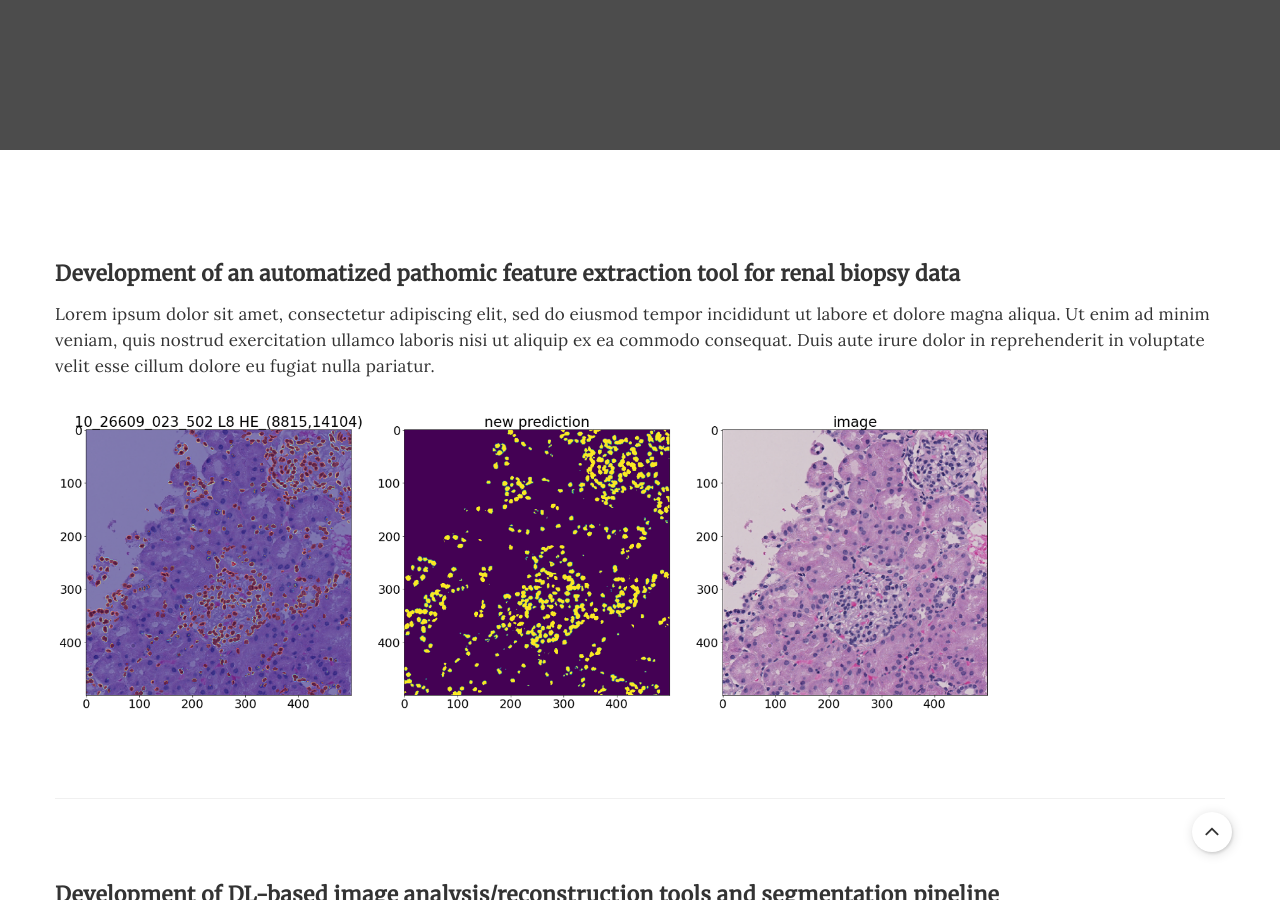
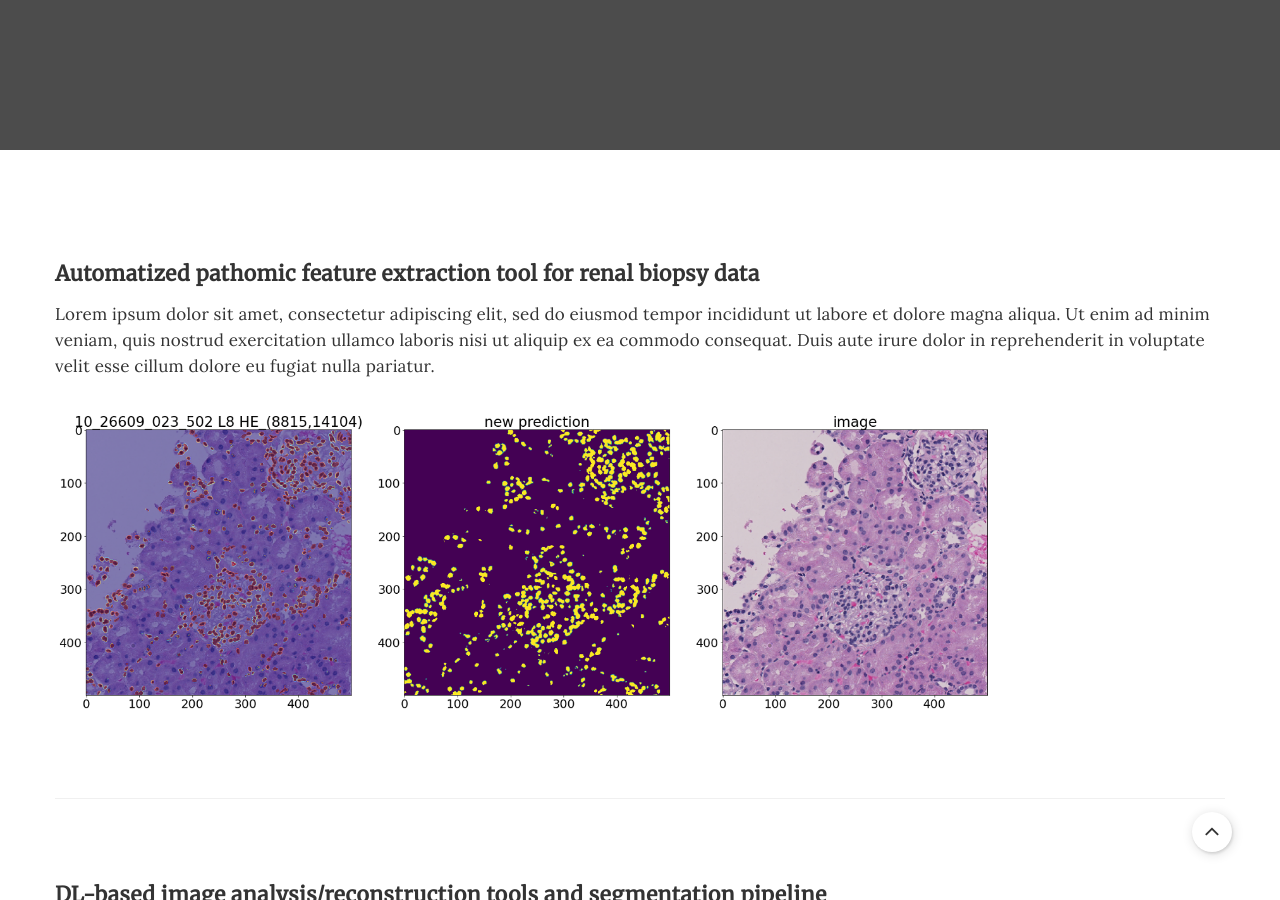
Before and after one commit to rpraka/JihyeonJe.com, a Jekyll site: the page about.html, which Jekyll copies as it is, in a window 1280 px wide and 900 px high, scrolled down 522 px. Built offline with Jekyll 4.4.1, drawn with Linux system fonts in a browser that asks for light colours; some of the changed text lies outside the part shown.

Commit message:
Update about.html

```diff
--- a/about.html
+++ b/about.html
@@ -83,7 +83,7 @@ http://www.tooplate.com/view/2085-neuron
 
                     <div class="blog-post-thumb">
                          <div class="blog-post-title">
-                              <h3>Development of an automatized pathomic feature extraction tool for renal biopsy data</h3>
+                              <h3>Automatized pathomic feature extraction tool for renal biopsy data</h3>
                          </div>
                          <div class="blog-post-des">
                               <p>Lorem ipsum dolor sit amet, consectetur adipiscing elit, sed do eiusmod tempor incididunt ut labore et dolore magna aliqua. Ut enim ad minim veniam, quis nostrud exercitation ullamco laboris nisi ut aliquip ex ea commodo consequat. Duis aute irure dolor in reprehenderit in voluptate velit esse cillum dolore eu fugiat nulla pariatur.</p>
@@ -95,7 +95,7 @@ http://www.tooplate.com/view/2085-neuron
 
                     <div class="blog-post-thumb">
                          <div class="blog-post-title">
-                              <h3>Development of DL-based image analysis/reconstruction tools and segmentation pipeline</h3>
+                              <h3>DL-based image analysis/reconstruction tools and segmentation pipeline</h3>
                          </div>
 
                          <div class="blog-post-des">
```
